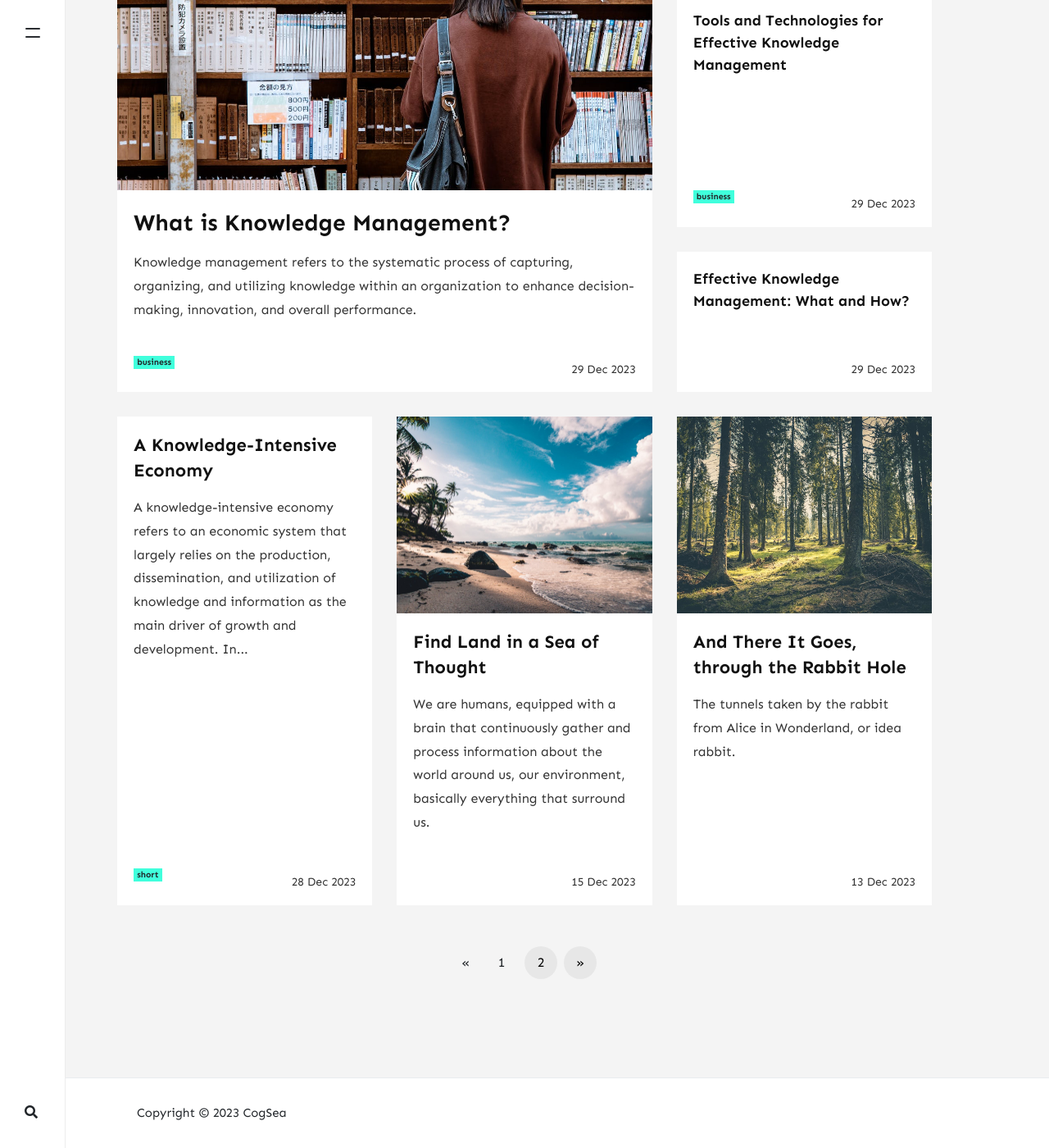
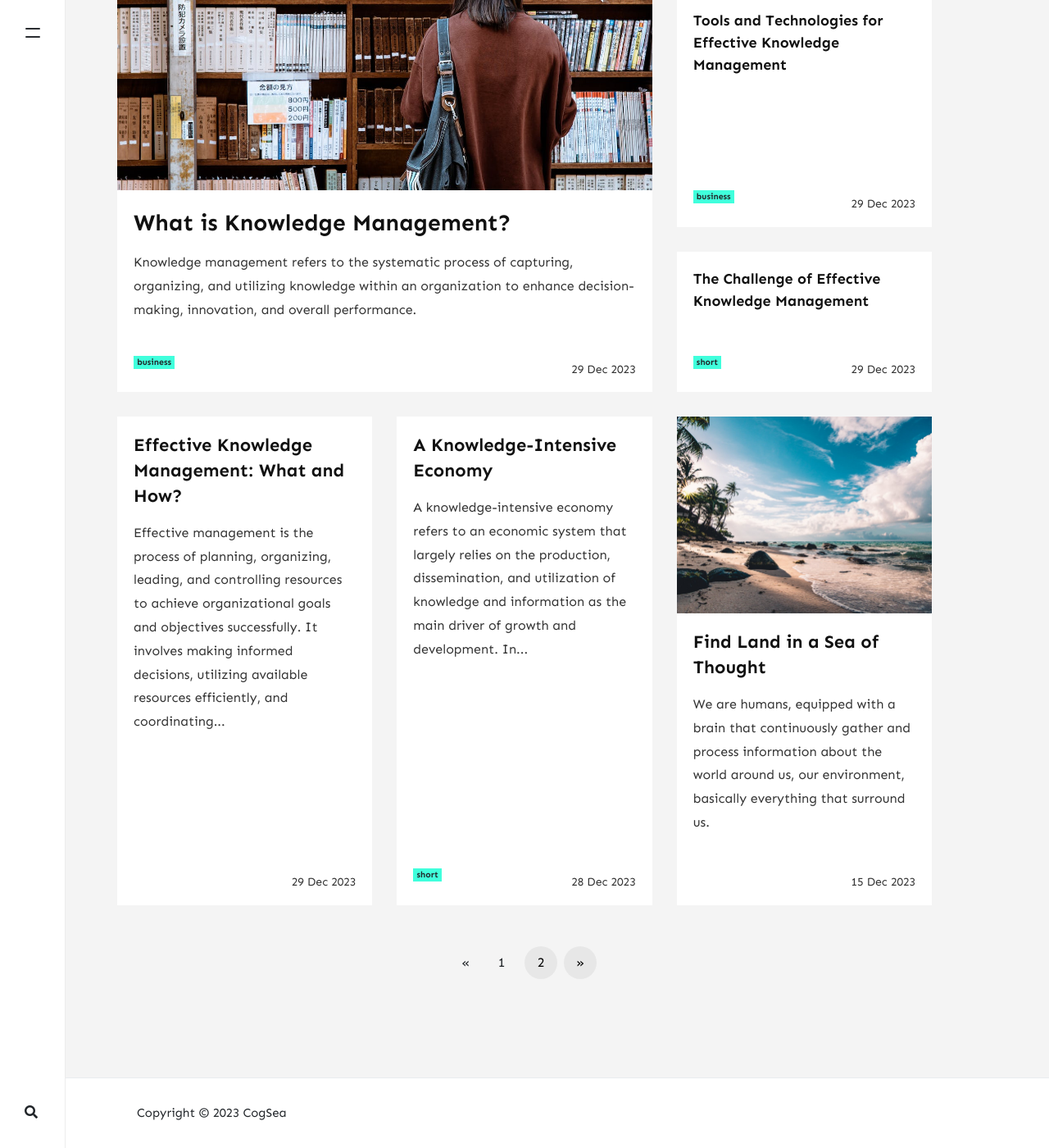
Before and after one commit to cogsea/cogsea.github.io, a Jekyll site: the page built from index.html, in a window 1280 px wide and 1400 px high, scrolled down 508 px. Shown: the whole window at 82% size. Built offline with Jekyll 4.4.1, drawn with Linux system fonts in a browser that asks for light colours; nearby versions of some CDN libraries; the list of posts is cut into pages by our own code; comment, search, counter and statistics services are not loaded; part of the change alters nothing that is shown.

Commit message:
Adds post

```diff
--- /dev/null
+++ b/_posts/2023-12-29-knowledge-management-challenge.md
@@ -0,0 +1,20 @@
+---
+title: The Challenge of Effective Knowledge Management
+layout: short
+comments:
+description:
+author: gaut
+categories:
+  - short
+tags:
+  - knowledge
+  - management
+---
+The primary challenge of knowledge management in organizations comes from the handling of multiple different tools and the complexity and lack of consistency in workflows that goes along.
+Each tool may have its own unique features, settings, and ways of accomplishing tasks, requiring users to familiarize themselves with each tool and technology individually. This can lead to a steep learning curve and the need to switch between different systems and mental models, leading to inefficiencies and potential errors.
+
+Additionally, managing multiple tools and knowledge bases can also create compatibility and integration challenges. Some tools may not seamlessly work together, leading to data discrepancies or the need for manual data transfer between different systems. This can further complicate workflows and hinder productivity.
+
+Moreover, maintaining licenses, updates, and managing user access across multiple tools can be a time-consuming and resource-intensive task. It requires constant monitoring, ensuring compatibility with other tools and systems, and addressing any technical issues that arise.
+
+Overall, the challenge lies in maintaining a cohesive and efficient workflow while dealing with the complexity, inconsistency, and potential integration issues that arise from managing multiple tools.
--- a/_posts/2023-12-29-knowledge-management-tools.md
+++ b/_posts/2023-12-29-knowledge-management-tools.md
@@ -53,4 +53,4 @@ Here are many tools and technologies to do just that
 
 20. **Mobile and cloud technologies**: Enable knowledge access and sharing from anywhere, at any time, on any device, allowing for increased flexibility and remote collaboration.
 
-Indeed, that is a long list of tools and technologies to consider. Knowledge management involves most aspect of businesses and organizations, as knowledge and information is used all around the company. The challenge is how to make all these different systems to make sense all-together.
+Indeed, that is a long list of tools and technologies to consider. Knowledge management involves most aspects of businesses and organizations, as knowledge and information is used all around the company. The challenge is the complexity and lack of consistency in workflows that arise as the organization grows and the number of tools and process grows. Basically, how to make all these different systems to make sense all-together?
```
